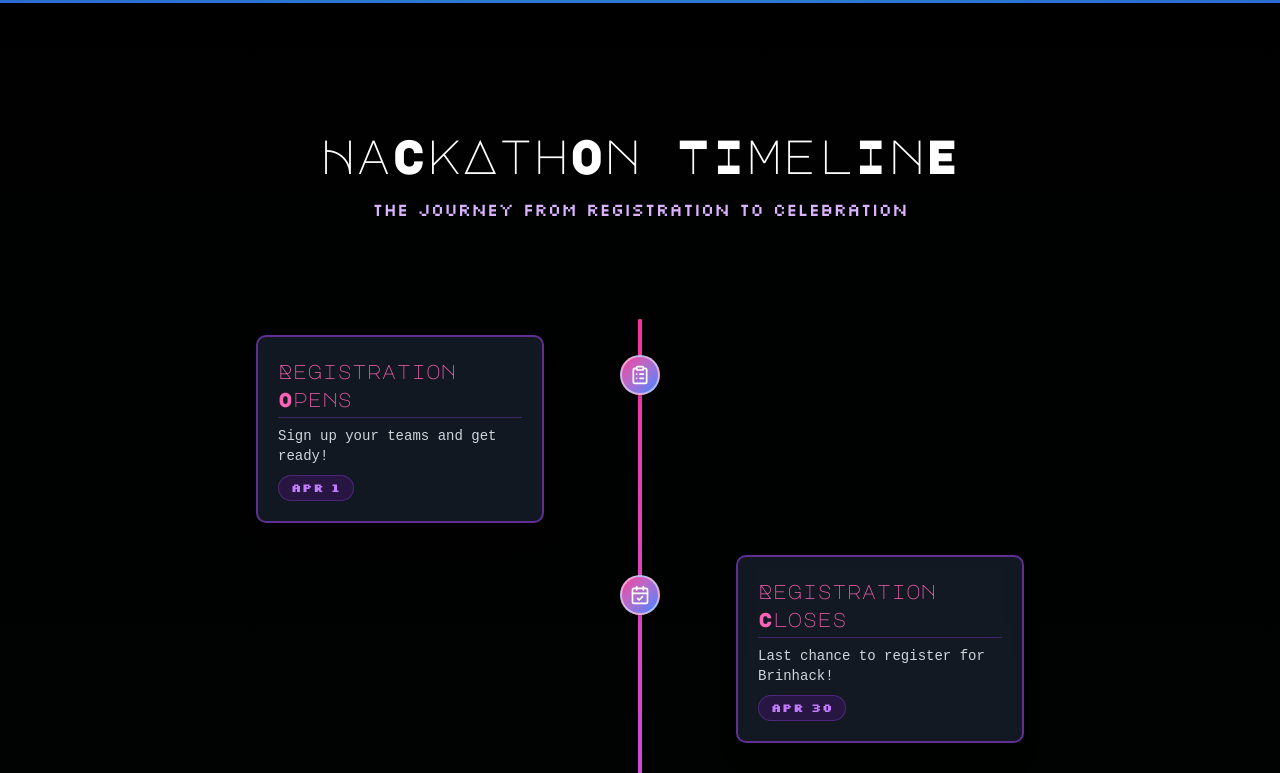
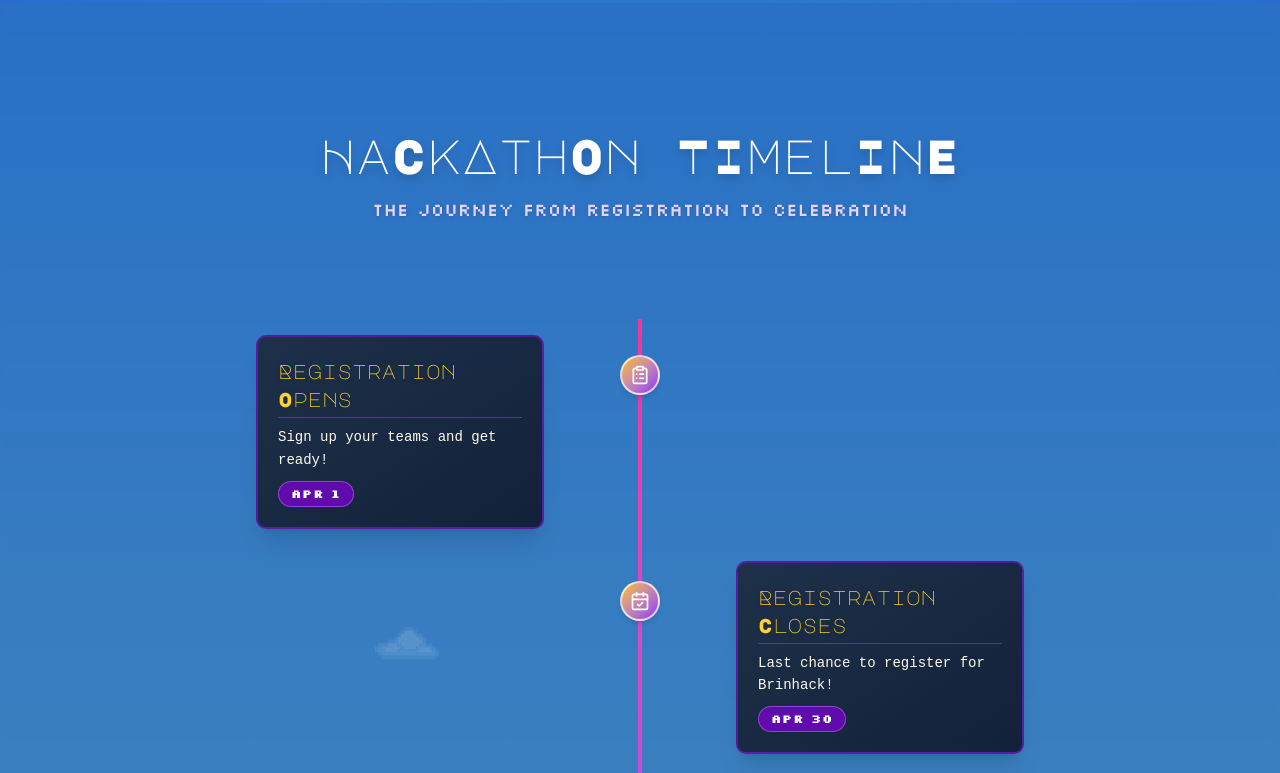
Before and after one commit to shreeharsha437/gen-ai-bmsit, a Next.js app: page / in a window 1280 px wide. Shown: the part 1860-2633 px from the top of the page. Built offline with nearby package versions, Linux system fonts and the light colour scheme; a web font is replaced by a local one.

Commit message:
before skyscper

```diff
--- a/components/TimelineItem.tsx
+++ b/components/TimelineItem.tsx
@@ -114,7 +114,7 @@ const FlyingObject: React.FC<{ isLeft: boolean; nodeIndex: number }> = ({
   );
 };
 
-// Update the main TimelineItem component to pass the node index
+// Update the TimelineItem component's card styling for better visibility against blue sky
 const TimelineItem: React.FC<TimelineItemProps & { nodeIndex: number }> = ({
   event,
   isLeft,
@@ -140,25 +140,25 @@ const TimelineItem: React.FC<TimelineItemProps & { nodeIndex: number }> = ({
     >
       {/* Ensure the parent relative positioning works */}
       <div className="w-full md:w-5/12">
-        {/* Motion div for the card animation */}
+        {/* Motion div for the card animation with improved color scheme */}
         <motion.div
-          className={`relative p-4 md:p-5 rounded-lg shadow-xl border-2 border-purple-500/50 bg-gray-800/60 backdrop-blur-sm ${
-            isLeft ? "mr-4 md:mr-8" : "ml-4 md:ml-8"
-          }`}
+          className={`relative p-4 md:p-5 rounded-lg shadow-xl border-2 border-purple-600/50
+          bg-gradient-to-br from-slate-800/90 to-slate-900/90 backdrop-blur-md
+          ${isLeft ? "mr-4 md:mr-8" : "ml-4 md:ml-8"}`}
           variants={itemVariants}
           initial="hidden"
           whileInView="visible"
-          viewport={{ once: true, amount: 0.3 }} // Trigger animation when 30% is visible
+          viewport={{ once: true, amount: 0.3 }}
         >
-          {/* Card Content */}
-          <h3 className="text-lg md:text-xl mb-1 font-major-mono text-pink-400">
+          {/* Card Content with enhanced readability */}
+          <h3 className="text-lg md:text-xl mb-1 font-major-mono text-amber-300 drop-shadow-sm">
             {title}
           </h3>
-          <div className="pt-2 border-t border-purple-500/30">
-            <p className="text-sm text-gray-300 font-bytesize mb-2">
+          <div className="pt-2 border-t border-purple-400/30">
+            <p className="text-sm text-amber-50 font-bytesize mb-2 leading-relaxed">
               {description}
             </p>
-            <time className="inline-block px-3 py-1 rounded-full text-xs font-bold uppercase tracking-wider text-purple-400 font-silkscreen bg-purple-900/30 border border-purple-500/30">
+            <time className="inline-block px-3 py-1 rounded-full text-xs font-bold uppercase tracking-wider text-white font-silkscreen bg-purple-700/70 border border-purple-400/50 shadow-inner">
               {time}
             </time>
           </div>
@@ -167,10 +167,9 @@ const TimelineItem: React.FC<TimelineItemProps & { nodeIndex: number }> = ({
         </motion.div>
       </div>
 
-      {/* Node on the Timeline (Centred) */}
-      {/* Use motion for potential animation */}
+      {/* Node on the Timeline (Centred) with warmer accent color */}
       <motion.div
-        className="absolute left-1/2 top-0 -translate-x-1/2 mt-4 md:mt-5 z-10" // Adjust top alignment as needed
+        className="absolute left-1/2 top-0 -translate-x-1/2 mt-4 md:mt-5 z-10"
         initial={{ scale: 0 }}
         whileInView={{ scale: 1 }}
         viewport={{ once: true, amount: 0.5 }}
@@ -181,7 +180,7 @@ const TimelineItem: React.FC<TimelineItemProps & { nodeIndex: number }> = ({
           stiffness: 150,
         }}
       >
-        <div className="w-8 h-8 md:w-10 md:h-10 bg-gradient-to-br from-pink-500 to-blue-500 rounded-full flex items-center justify-center shadow-md border-2 border-white/50">
+        <div className="w-8 h-8 md:w-10 md:h-10 bg-gradient-to-br from-amber-400 to-purple-600 rounded-full flex items-center justify-center shadow-md border-2 border-white/70">
           <EventIcon className="w-4 h-4 md:w-5 md:h-5 text-white" />
         </div>
       </motion.div>
--- a/components/TimelineSection.tsx
+++ b/components/TimelineSection.tsx
@@ -2,7 +2,8 @@
 
 import React, { useRef } from "react";
 import { motion, useScroll, useTransform } from "framer-motion";
-import TimelineItem from "./TimelineItem"; // Import the item component
+import TimelineItem from "./TimelineItem";
+import { Cloud } from "./TrackSection"; // Import Cloud from TrackSection
 
 import {
   CalendarCheck,
@@ -21,7 +22,7 @@ import {
   Trophy,
   PartyPopper,
   LucideIcon,
-  SmilePlusIcon, // Import the type
+  SmilePlusIcon,
 } from "lucide-react";
 
 interface TimelineEvent {
@@ -161,8 +162,36 @@ const timelineData: TimelineEvent[] = [
   },
 ];
 
+// Background cloud data - small decorative clouds with no text
+const backgroundClouds = [
+  { size: "tiny", cloudType: "c1n", opacity: 0.4, delay: "0s" },
+  { size: "tiny", cloudType: "c2n", opacity: 0.3, delay: "2.5s" },
+  { size: "tiny", cloudType: "c3n", opacity: 0.5, delay: "1.5s" },
+  { size: "small", cloudType: "c1n", opacity: 0.6, delay: "3s" },
+  { size: "tiny", cloudType: "c2n", opacity: 0.4, delay: "0.7s" },
+  { size: "small", cloudType: "c3n", opacity: 0.5, delay: "4s" },
+  { size: "tiny", cloudType: "c1n", opacity: 0.3, delay: "2s" },
+  { size: "tiny", cloudType: "c2n", opacity: 0.5, delay: "1s" },
+  { size: "small", cloudType: "c3n", opacity: 0.6, delay: "3.5s" },
+  { size: "tiny", cloudType: "c1n", opacity: 0.4, delay: "1.2s" },
+];
+
+// Generate random positions for background clouds
+const generateCloudPositions = () => {
+  return backgroundClouds.map(() => ({
+    horizontalPos: `${Math.random() * 80 + 10}%`, // 10-90% horizontal position
+    verticalPos: `${Math.random() * 60 + 5}%`, // 5-65% vertical position
+    wiggleIntensity: ["gentle", "medium", "intense"][
+      Math.floor(Math.random() * 3)
+    ],
+  }));
+};
+
 const TimelineSection: React.FC = () => {
   const containerRef = useRef<HTMLDivElement>(null);
+
+  // Generate cloud positions once
+  const cloudPositions = React.useMemo(() => generateCloudPositions(), []);
 
   // Framer Motion hook to track scroll progress within the container
   const { scrollYProgress } = useScroll({
@@ -175,24 +204,62 @@ const TimelineSection: React.FC = () => {
 
   return (
     <section
-      id="timeline"
-      className="relative z-10 w-full py-20 md:py-32 px-4 md:px-6 bg-gradient-to-b from-transparent to-green-900/20" // Subtle bg transition
-      ref={containerRef} // Attach the ref here
+      id="event-timeline" // Change from "timeline" to "event-timeline" to match navbar link
+      className="relative w-full py-20 md:py-32 px-4 md:px-6 z-10 overflow-hidden"
+      ref={containerRef}
     >
+      {/* Sky gradient background - from dark blue (#2C77D1) to white */}
+      <div className="absolute inset-0 bg-gradient-to-b from-[#2C77D1] via-[#5c9fc0] to-[#f2f5b6] -z-10" />
+
+      {/* Semi-transparent overlay for better text readability */}
+      <div className="absolute inset-0 bg-black/5 backdrop-blur-[1px] -z-5" />
+
+      {/* Background clouds */}
+      {backgroundClouds.map((cloud, index) => {
+        const position = cloudPositions[index];
+        if (!position) return null;
+
+        return (
+          <div
+            key={`bg-cloud-${index}`}
+            className="absolute z-0"
+            style={{
+              left: position.horizontalPos,
+              top: position.verticalPos,
+              opacity: cloud.opacity,
+            }}
+          >
+            <Cloud
+              size={cloud.size as "tiny" | "small" | "medium" | "large"}
+              zIndex={1}
+              cloudType={cloud.cloudType}
+              layer="background"
+              horizontalPos={position.horizontalPos}
+              verticalPos={position.verticalPos}
+              wiggleIntensity={
+                position.wiggleIntensity as "gentle" | "medium" | "intense"
+              }
+              opacity={cloud.opacity}
+              hoverDelay="0s"
+            />
+          </div>
+        );
+      })}
+
       {/* Section heading */}
-      <div className="container mx-auto text-center mb-16 md:mb-24">
-        <h2 className="text-3xl md:text-4xl lg:text-5xl  text-white font-major-mono">
+      <div className="container relative mx-auto text-center mb-16 md:mb-24 z-20">
+        <h2 className="text-3xl md:text-4xl lg:text-5xl text-white font-major-mono drop-shadow-lg">
           HaCkAthOn TImelInE
         </h2>
-        <p className="text-lg text-purple-300 mt-4 max-w-2xl mx-auto font-silkscreen">
+        <p className="text-lg text-purple-200 mt-4 max-w-2xl mx-auto font-silkscreen drop-shadow">
           The journey from registration to celebration
         </p>
       </div>
 
       {/* Timeline Container */}
-      <div className="relative w-full max-w-3xl mx-auto">
-        {/* Background Line (Grey) */}
-        <div className="absolute left-1/2 top-0 bottom-0 w-1 bg-gray-600/50 rounded-full -translate-x-1/2"></div>
+      <div className="relative w-full max-w-3xl mx-auto z-20">
+        {/* Background Line (Semi-transparent) */}
+        <div className="absolute left-1/2 top-0 bottom-0 w-1 bg-white/30 rounded-full -translate-x-1/2"></div>
 
         {/* Gradient Line (Animated) */}
         <motion.div
@@ -201,7 +268,7 @@ const TimelineSection: React.FC = () => {
         />
 
         {/* Timeline Items */}
-        <div className="relative flex flex-col items-center">
+        <div className="relative flex flex-col items-center z-30">
           {timelineData.map((event, index) => (
             <TimelineItem
               key={event.id}
@@ -212,6 +279,9 @@ const TimelineSection: React.FC = () => {
           ))}
         </div>
       </div>
+
+      {/* Bottom decorative element to transition to white */}
+      <div className="absolute bottom-0 left-0 right-0 h-32 bg-gradient-to-t from-white to-transparent -z-5" />
     </section>
   );
 };
--- a/components/TrackSection.tsx
+++ b/components/TrackSection.tsx
@@ -360,9 +360,9 @@ const TracksSection: React.FC = () => {
         </div>
 
         {/* Date button - centered */}
-        <div className="mt-12 z-30 relative">
+        <div className="mt-12 z-30 relative opacity-25">
           <button className="px-6 py-3 bg-gradient-to-r from-purple-600 to-blue-500 hover:from-purple-700 hover:to-blue-600 transition-colors duration-300 text-white rounded-full backdrop-blur-sm font-silkscreen border border-white/20 shadow-lg hover:shadow-xl">
-            May 10-11, 2025
+            💡[HINT] : Try Using ChatGPT for Ideas!
           </button>
         </div>
       </div>
@@ -373,4 +373,5 @@ const TracksSection: React.FC = () => {
   );
 };
 
-export default TracksSection;
+export { Cloud }; // Export Cloud directly
+export default TracksSection; // Export TracksSection as default
```
